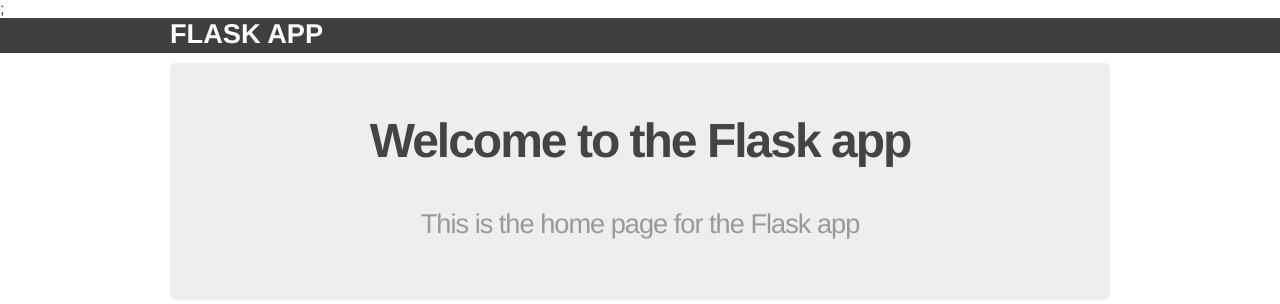
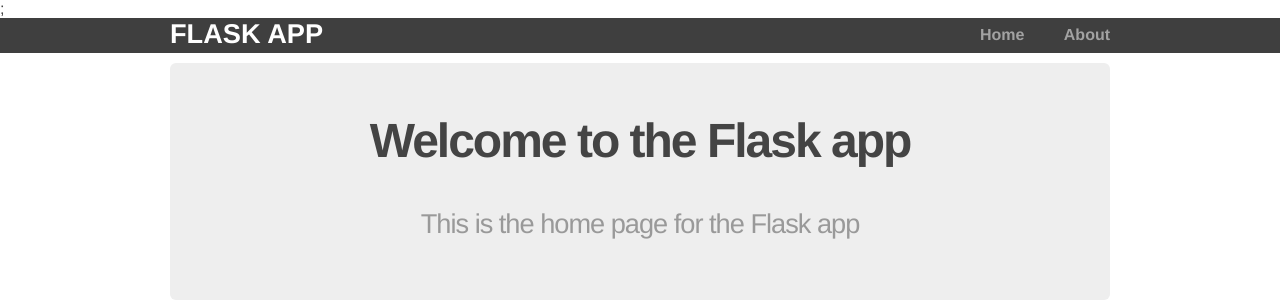
Before and after one commit to eyaylali/first-flask-app, a Flask app: page / in a window 1280 px wide. Shown: the top 304 px of the page. Run offline with Flask 2, Linux system fonts and the light colour scheme.

Commit message:
added navigation links to layout

```diff
--- a/app/static/css/main.css
+++ b/app/static/css/main.css
@@ -62,3 +62,25 @@ h3 {
   letter-spacing: -1px;
   color: #999;
 }
+
+/*
+ * Display navigation links inline
+ */
+
+.menu {
+  float: right;
+  margin-top: 8px;
+}
+
+.menu li {
+  display: inline;
+}
+
+.menu li + li {
+  margin-left: 35px;
+}
+
+.menu li a {
+  color: #999;
+  text-decoration: none;
+}
--- a/app/templates/layout.html
+++ b/app/templates/layout.html
@@ -9,6 +9,12 @@
     <header>
       <div class="container">
         <h1 class="logo">Flask App</h1>
+        <strong><nav>
+          <ul class="menu">
+            <li><a href="{{ url_for('home') }}">Home</a></li>
+            <li><a href="{{ url_for('about') }}">About</a></li>
+          </ul>
+        </nav></strong>
       </div>
     </header>
 
```
